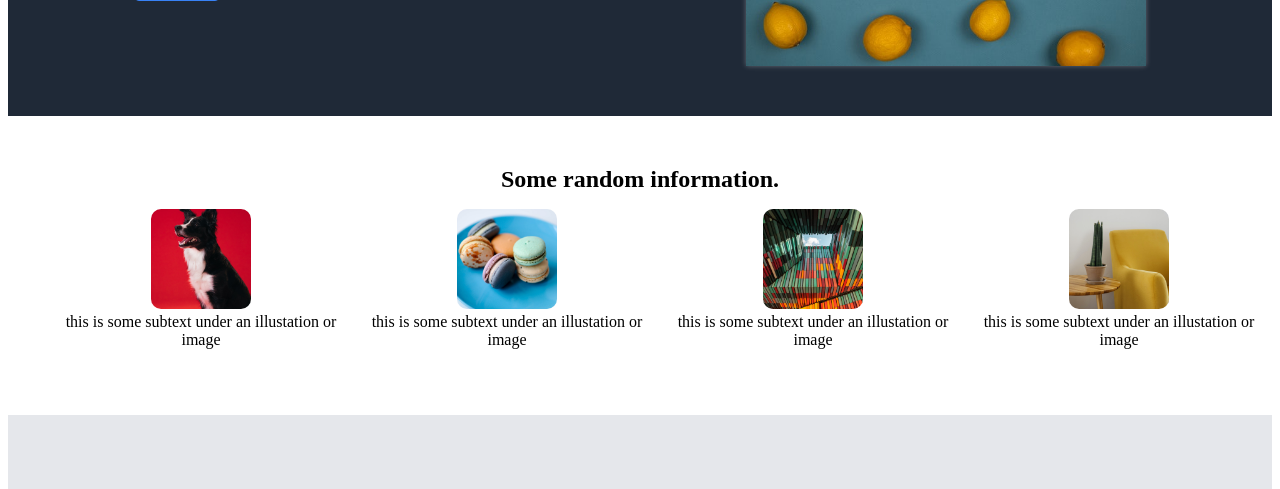
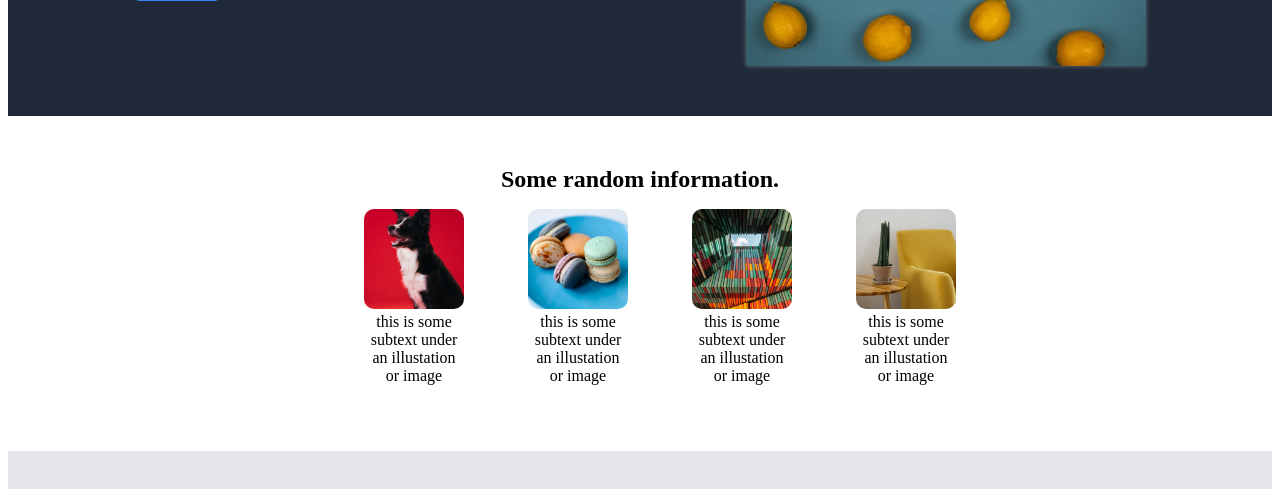
Before and after one commit to Gsx115/odin-landing-page, a plain HTML site: page index.html in a window 1280 px wide. Shown: the part 311-800 px from the top of the page. Drawn offline with Linux system fonts and the light colour scheme.

Commit message:
Set UL width to 50%

```diff
--- a/main.css
+++ b/main.css
@@ -29,10 +29,7 @@ nav {
     list-style: none;
     display: flex;
     justify-content: space-between;
-}
-
-.nav-list {
-    flex-basis: 50%;
+    width: 50%;
 }
 
 .hero {
@@ -126,6 +123,10 @@ figcaption {
     font-weight: bold;
 }
 
+.image-list-item {
+    width: 100px;
+}
+
 .image-list-item img {
     border-radius: 10px;
 }
```
